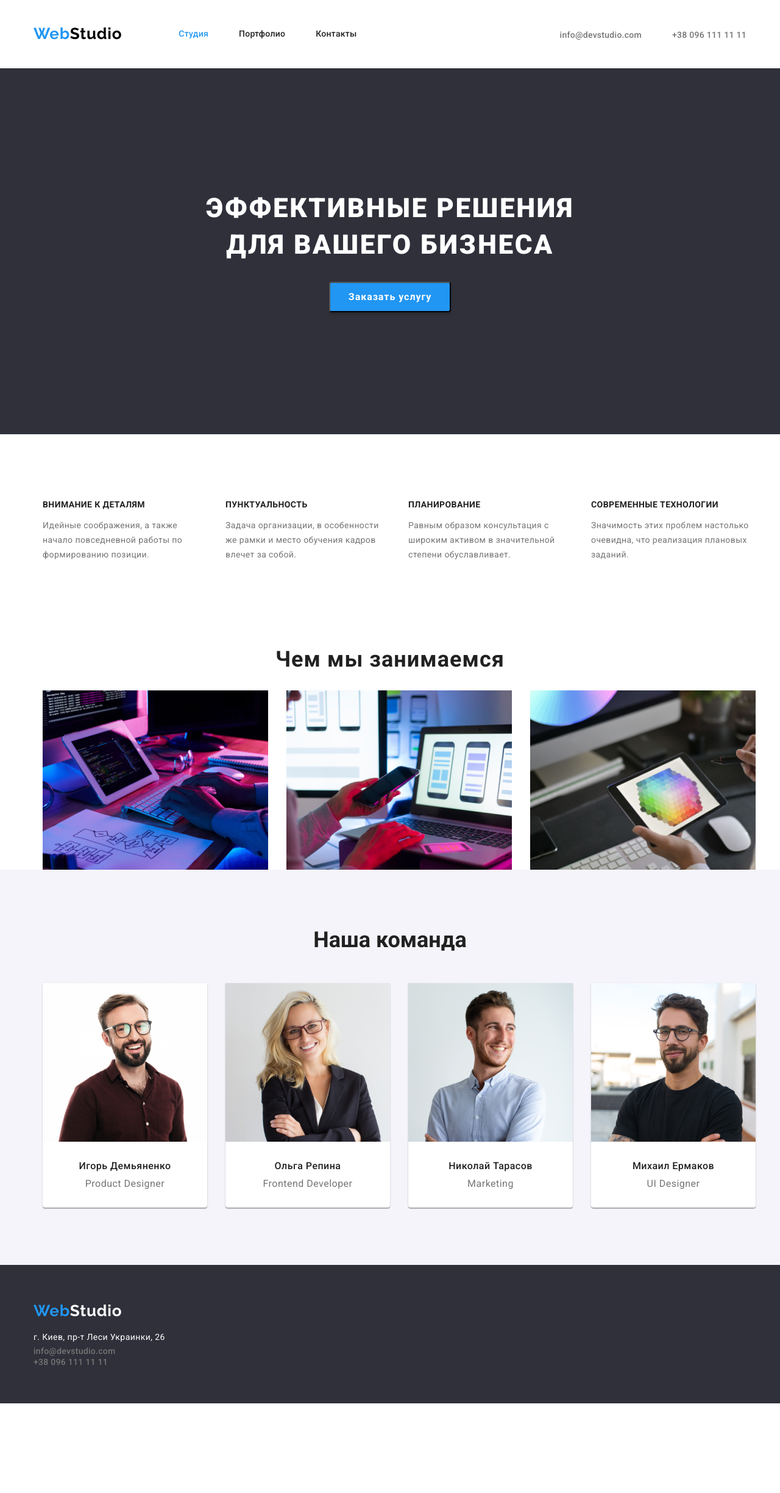
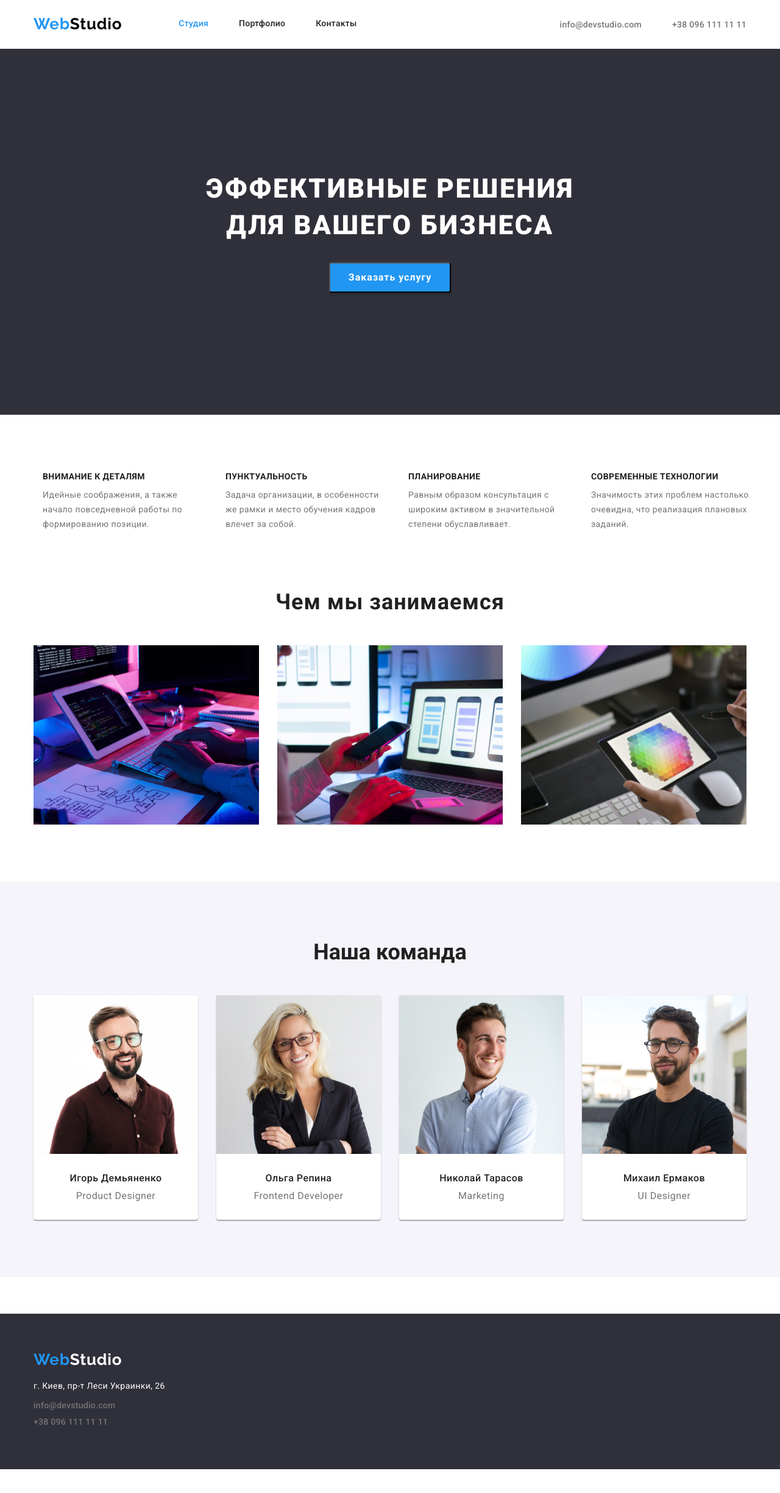
Before and after one commit to AytaAA/goit-markup-hw-03, a plain HTML site: page index.html in a window 1280 px wide. Shown: the whole page at 61% size. Before the commit the page ends 2301 px from the top, so only its background shows below. Drawn offline with nearby package versions, Linux system fonts and the light colour scheme.

Commit message:
Update after check

```diff
--- a/css/styles.css
+++ b/css/styles.css
@@ -35,6 +35,16 @@ a {
     margin-left: auto;
 }
 
+h1,
+h2,
+h3,
+h4,
+h5,
+p {
+    margin-top: 0;
+    margin-bottom: 0;
+}
+
 img {
     display: block;
     max-width: 100%;
@@ -45,6 +55,10 @@ ul {
     list-style-type: none;
 }
 
+.page-header {
+    padding-bottom: 25px;
+    padding-top: 24px;
+}
 .main-nav {
     display: flex;
     width: 1200px;
@@ -55,8 +69,6 @@ ul {
 }
 
 .logo {
-    padding-top: 24px;
-    padding-bottom: 25px;
     margin-right: 53px;
 
     font-family: Raleway, sans-serif;
@@ -84,6 +96,8 @@ focus {
 
 .site-nav {
     display: flex;
+    margin-top: 0;
+    margin-bottom: 0;
 }
 
 .nav-nav {
@@ -97,8 +111,6 @@ focus {
 
 .site-nav .link {
     display: block;
-    padding-top: 32px;
-    padding-bottom: 32px;
 
     font-family: Roboto, sans-serif;
     font-style: normal;
@@ -112,6 +124,8 @@ focus {
 .upper-contacts {
     display: flex;
     margin-left: auto;
+    margin-top: 0;
+    margin-bottom: 0;
 }
 .upper-contacts .item + .item {
     margin-left: 50px;
@@ -136,15 +150,16 @@ focus {
     background-color: var(--hero-background-color);
     align-items: center;
     height: 600px;
+    padding-top: 200px;
+    padding-bottom: 200px;
 }
 
 .herotitle {
     flex-wrap: wrap;
     margin-left: auto;
     margin-top: auto;
+    margin-bottom: 30px;
     margin-right: auto;
-    margin-bottom: 30px;
-    padding-top: 200px;
     padding-left: auto;
     padding-right: auto;
 
@@ -166,7 +181,6 @@ focus {
     min-width: 200px;
     height: 50px;
     text-align: center;
-    margin-bottom: 200px;
 
     background: var(--hover-button-color);
     box-shadow: 0px 4px 4px rgba(0, 0, 0, 0.15);
@@ -181,6 +195,10 @@ focus {
     cursor: pointer;
 }
 
+.description {
+    padding-top: 94px;
+    padding-bottom: 94px;
+}
 .description-list {
     display: flex;
     flex-wrap: wrap;
@@ -194,14 +212,13 @@ focus {
 }
 .description-list .item {
     width: 270px;
-    margin-top: 94px;
-    margin-bottom: 94px;
 }
 .description-list .item:not(:last-child) {
     margin-right: 30px;
 }
 
 .desctitle {
+    margin-bottom: 10px;
     font-family: Roboto, sans-serif;
     font-style: normal;
     font-weight: bold;
@@ -222,7 +239,12 @@ focus {
     color: var(--secondary-color);
 }
 
+.function {
+    padding-bottom: 94px;
+}
+
 .functitle {
+    margin-bottom: 50px;
     font-family: Roboto, sans-serif;
     font-style: normal;
     font-weight: bold;
@@ -238,9 +260,8 @@ focus {
     flex-wrap: wrap;
     align-items: center;
     width: 1200px;
-    padding-left: 15px;
-    padding-right: 15px;
     margin: 0 auto;
+    padding-inline-start: 0;
 }
 .functitle-list-item {
     width: 370px;
@@ -252,6 +273,8 @@ focus {
 
 .team {
     background-color: var(--team-background-color);
+    padding-left: 15px;
+    padding-right: 15px;
 }
 
 .flex-container {
@@ -260,15 +283,18 @@ focus {
     align-items: center;
     text-align: center;
     width: 1200px;
-    padding-left: 15px;
-    padding-right: 15px;
+    padding-left: 0;
+    padding-right: 0;
     margin: 0 auto;
 }
 
+.team {
+    padding-top: 94px;
+    padding-bottom: 94px;
+}
 .teamheader {
-    padding-top: 94px;
-    padding-bottom: 50px;
     margin: 0;
+    margin-bottom: 50px;
     text-align: center;
     font-family: Roboto;
     font-style: normal;
@@ -281,7 +307,6 @@ focus {
 }
 .flex-item {
     width: 270px;
-    margin-bottom: 94px;
     padding-bottom: 30px;
     background: var(--white);
     box-shadow: 0px 1px 3px rgba(0, 0, 0, 0.12), 0px 1px 1px rgba(0, 0, 0, 0.14), 0px 2px 1px rgba(0, 0, 0, 0.2);
@@ -318,18 +343,15 @@ focus {
     display: flex;
     flex-wrap: wrap;
     align-items: left;
-    padding-left: 15px;
-    padding-right: 15px;
     padding-top: 60px;
     padding-bottom: 60px;
-    margin: 0 auto;
+    margin-top: 60px;
+    margin-bottom: 60px;
     background-color: var(--hero-background-color);
 }
 
 .footerlogo {
-    margin-top: 60px;
-    padding-top: 0;
-
+    margin-bottom: 20px;
     font-family: Raleway, sans-serif;
     font-style: normal;
     font-weight: bold;
@@ -354,6 +376,10 @@ focus {
     margin-left: 0;
     padding-inline-start: 0px;
 }
+
+.footer-list-item {
+    margin-bottom: 9px;
+}
 .address {
     font-family: Roboto, sans-serif;
     font-style: normal;
@@ -366,6 +392,7 @@ focus {
 
 .mail,
 .tel {
+    margin-bottom: 9px;
     font-family: Roboto, sans-serif;
     font-style: normal;
     font-weight: normal;
@@ -391,11 +418,14 @@ focus {
     padding-left: 0;
     padding-right: 0;
 }
+.ourprojects {
+    padding-top: 94px;
+}
 .project-button-group {
     display: inline-flex;
     flex-wrap: wrap;
-    margin-top: 94px;
-    margin-bottom: 50px;
+    margin-top: 0;
+    margin-bottom: 34px;
     margin-left: auto;
     margin-right: auto;
 }
@@ -444,9 +474,11 @@ focus {
 .project-info-item:nth-last-child(-n + 3) {
     margin-bottom: 0;
 }
+
+.project-info-box {
+    padding: 20px 24px;
+}
 .projecthead {
-    margin-top: 20px;
-    margin-left: 24px;
     margin-bottom: 4px;
     margin-right: auto;
 
@@ -461,10 +493,10 @@ focus {
 }
 
 .projectdesc {
-    margin-top: 0;
+    /**margin-top: 0;
     margin-bottom: 20;
     margin-left: 24px;
-    margin-right: auto;
+    margin-right: auto;**/
     text-align: left;
 
     font-family: Roboto, sans-serif;
```
Also changed, not shown: portfolio.html (+18 -0 lines).
